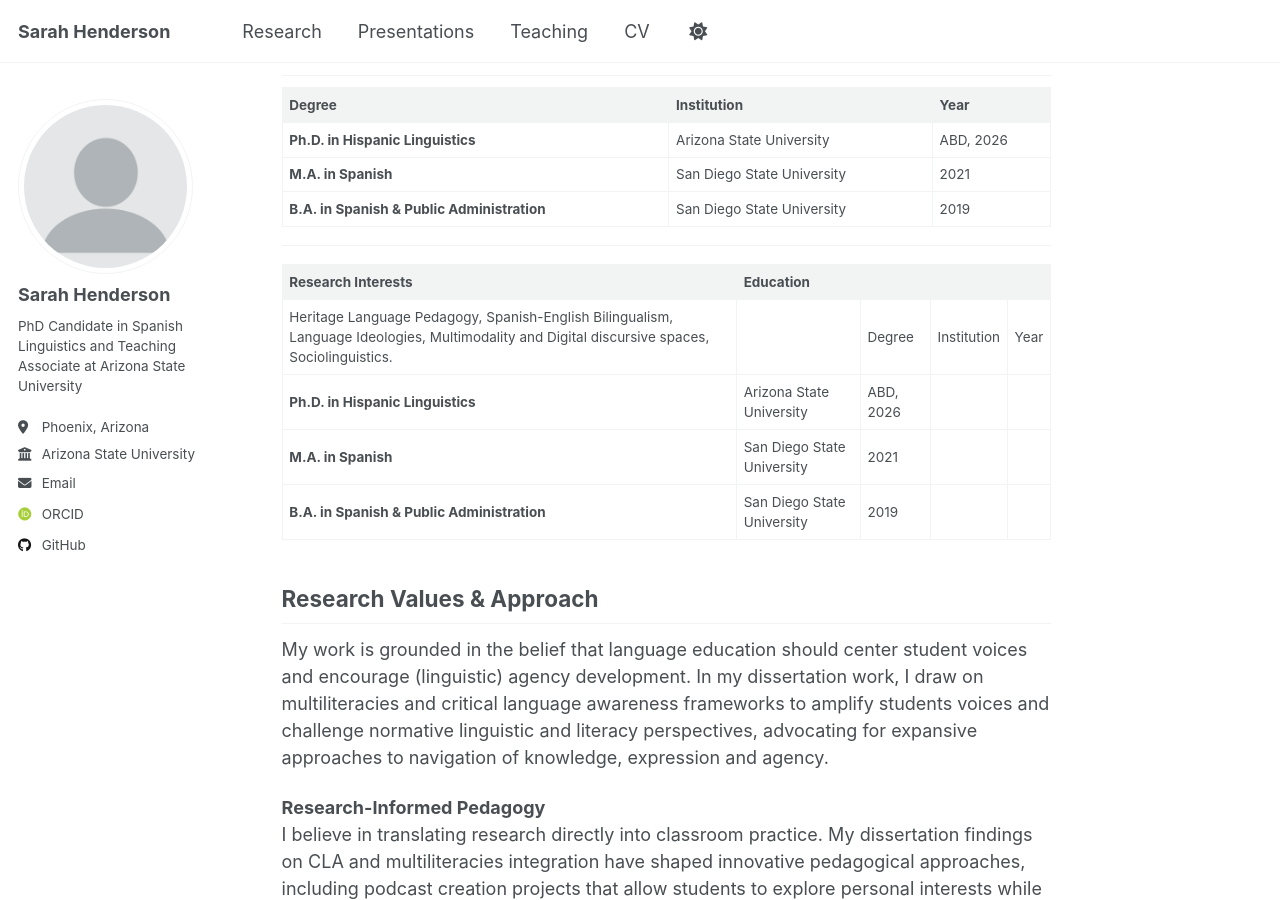
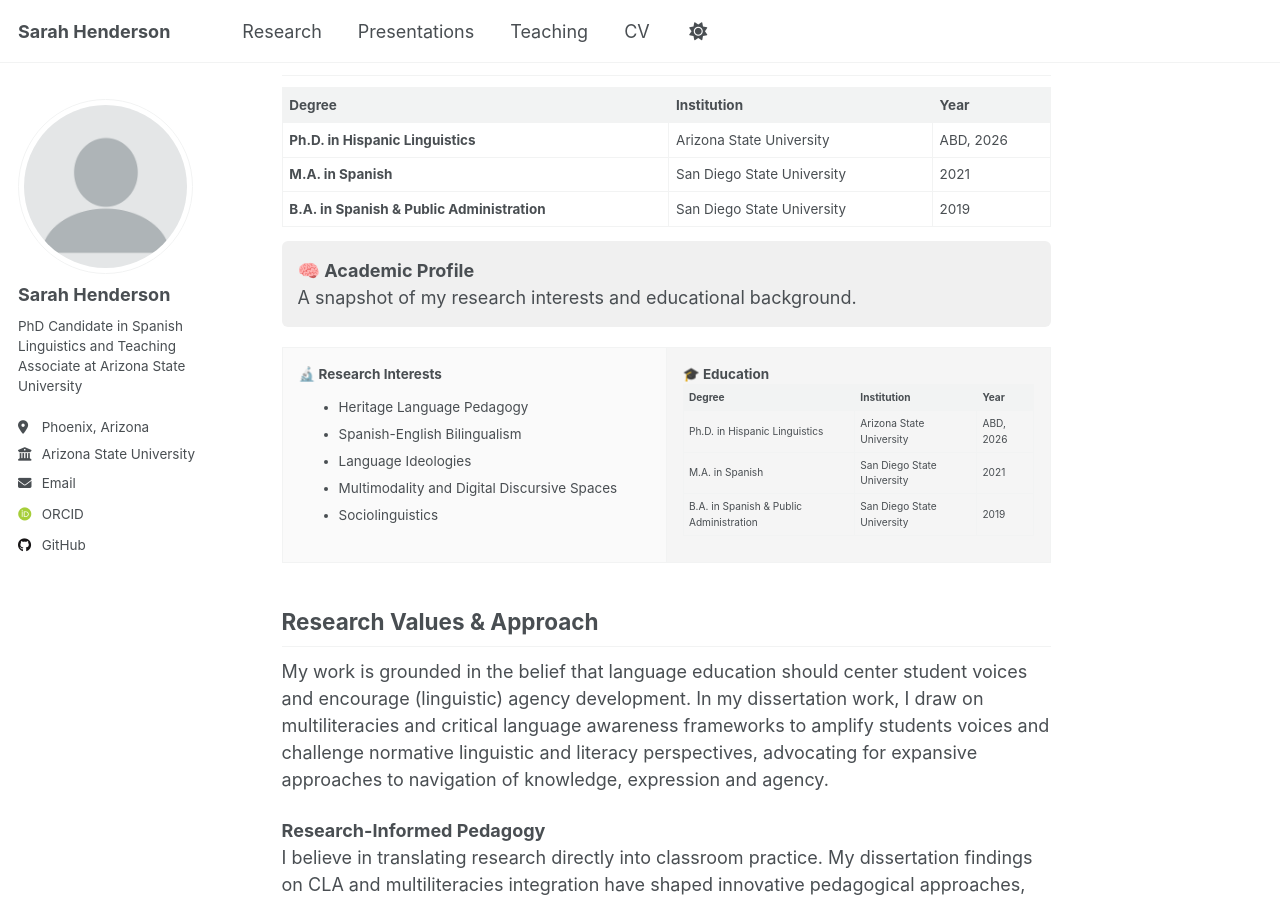
Before and after one commit to sarah-e-henderson/sarah-e-henderson.github.io, a Jekyll site: the page built from _pages/about.md, in a window 1280 px wide and 900 px high, scrolled down 380 px. Built offline with Jekyll 4.4.1, drawn with Linux system fonts in a browser that asks for light colours; some web fonts are replaced; a script that is not in the unit is left out.

Commit message:
Update about.md

```diff
--- a/_pages/about.md
+++ b/_pages/about.md
@@ -20,15 +20,60 @@ My name is Sarah Henderson and I am a Ph.D. Candidate in Spanish Linguistics in
 | **B.A. in Spanish & Public Administration** | San Diego State University | 2019 |
 
 
----
+<!-- Top Text Box -->
+<div style="padding: 16px; background-color: #f0f0f0; border-radius: 6px; margin-bottom: 20px;">
+  <strong>🧠 Academic Profile</strong><br>
+  A snapshot of my research interests and educational background.
+</div>
 
-| **Research Interests** | **Education** |
-|-----------------|------------------|
-| Heritage Language Pedagogy, Spanish-English Bilingualism, Language Ideologies, Multimodality and Digital discursive spaces, Sociolinguistics.| | Degree | Institution | Year |
-|--------|-------------|------|
-| **Ph.D. in Hispanic Linguistics** | Arizona State University | ABD, 2026 |
-| **M.A. in Spanish** | San Diego State University | 2021 |
-| **B.A. in Spanish & Public Administration** | San Diego State University | 2019 | |
+<!-- Two-Column Layout -->
+<table>
+  <tr>
+    <!-- Left Column: Research Interests -->
+    <td style="width: 50%; vertical-align: top; padding: 16px; background-color: #fafafa;">
+      <strong>🔬 Research Interests</strong>
+      <ul>
+        <li>Heritage Language Pedagogy</li>
+        <li>Spanish-English Bilingualism</li>
+        <li>Language Ideologies</li>
+        <li>Multimodality and Digital Discursive Spaces</li>
+        <li>Sociolinguistics</li>
+      </ul>
+    </td>
+
+    <!-- Right Column: Education -->
+    <td style="width: 50%; vertical-align: top; padding: 16px; background-color: #f5f5f5;">
+      <strong>🎓 Education</strong>
+      <table>
+        <thead>
+          <tr>
+            <th align="left">Degree</th>
+            <th align="left">Institution</th>
+            <th align="left">Year</th>
+          </tr>
+        </thead>
+        <tbody>
+          <tr>
+            <td>Ph.D. in Hispanic Linguistics</td>
+            <td>Arizona State University</td>
+            <td>ABD, 2026</td>
+          </tr>
+          <tr>
+            <td>M.A. in Spanish</td>
+            <td>San Diego State University</td>
+            <td>2021</td>
+          </tr>
+          <tr>
+            <td>B.A. in Spanish & Public Administration</td>
+            <td>San Diego State University</td>
+            <td>2019</td>
+          </tr>
+        </tbody>
+      </table>
+    </td>
+  </tr>
+</table>
+
 
 
 ## Research Values & Approach
```
